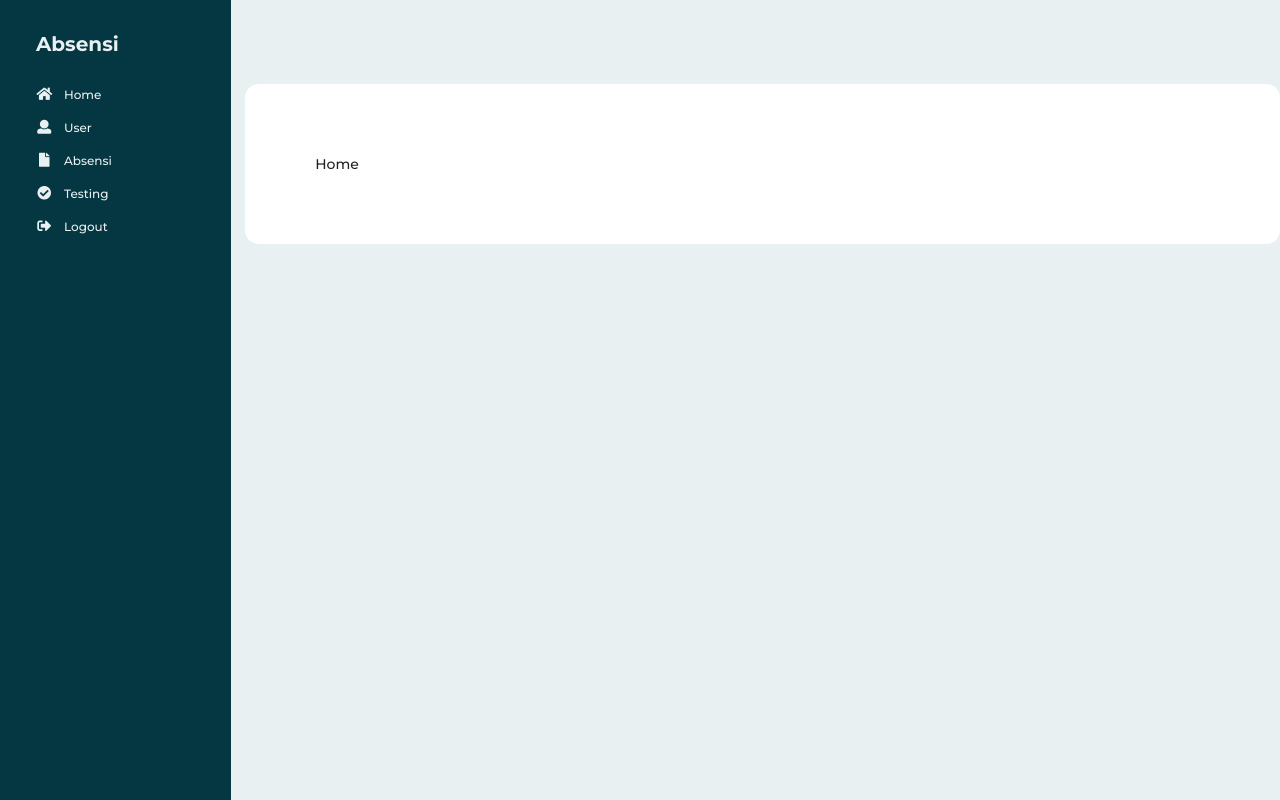
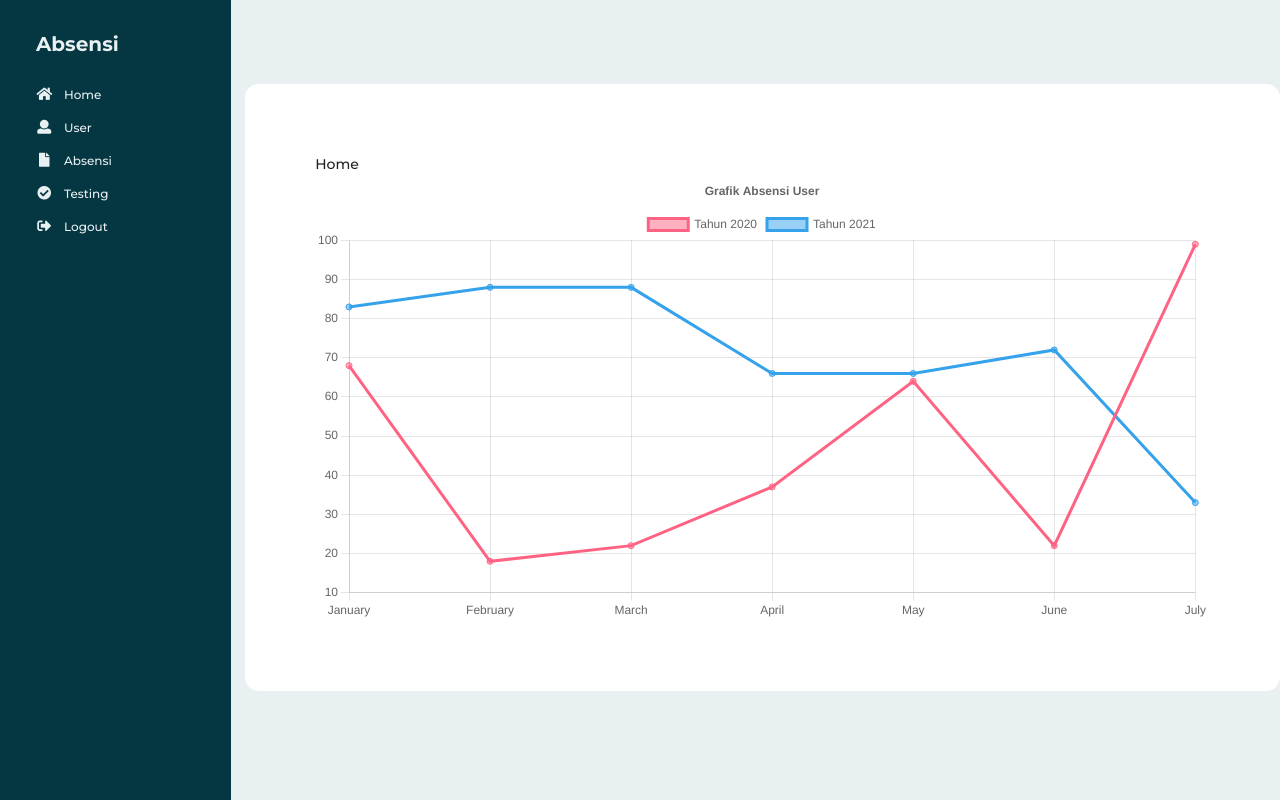
Before and after one commit to syahrul927/attendance-dashboard, a React (Create React App) app: page / in a window 1280 px wide. Built offline with nearby package versions, Linux system fonts and the light colour scheme; sample sign-in values are in the browser's storage.

Commit message:
Home
Add some graph in home page

```diff
--- a/package.json
+++ b/package.json
@@ -7,7 +7,10 @@
     "@testing-library/react": "^11.2.5",
     "@testing-library/user-event": "^12.8.3",
     "axios": "^0.23.0",
+    "chart.js": "^3.7.0",
+    "faker": "^6.6.6",
     "react": "^17.0.2",
+    "react-chartjs-2": "^4.0.1",
     "react-dom": "^17.0.2",
     "react-router-dom": "^5.3.0",
     "react-scripts": "4.0.3",
--- a/src/components/page/home/Home.js
+++ b/src/components/page/home/Home.js
@@ -1,8 +1,72 @@
 import React from 'react'
+import {
+    Chart as ChartJS,
+    CategoryScale,
+    LinearScale,
+    PointElement,
+    LineElement,
+    Title,
+    Tooltip,
+    Legend,
+} from 'chart.js';
+import { Line } from 'react-chartjs-2';
+
+ChartJS.register(
+    CategoryScale,
+    LinearScale,
+    PointElement,
+    LineElement,
+    Title,
+    Tooltip,
+    Legend
+);
+
+const getRandomArbitrary = (min, max) => {
+    min = Math.ceil(min);
+    max = Math.floor(max);
+    return Math.floor(Math.random() * (max - min + 1)) + min;
+}
+export const options = {
+    responsive: true,
+    plugins: {
+        legend: {
+            position: 'top',
+        },
+        title: {
+            display: true,
+            text: 'Grafik Absensi User',
+        },
+    },
+};
+
+const labels = ['January', 'February', 'March', 'April', 'May', 'June', 'July'];
+
+export const data = {
+    labels,
+    datasets: [
+        {
+            label: 'Tahun 2020',
+            data: labels.map(() => getRandomArbitrary(0, 100)),
+            borderColor: 'rgb(255, 99, 132)',
+            backgroundColor: 'rgba(255, 99, 132, 0.5)',
+        },
+        {
+            label: 'Tahun 2021',
+            data: labels.map(() => getRandomArbitrary(0, 100)),
+            borderColor: 'rgb(53, 162, 235)',
+            backgroundColor: 'rgba(53, 162, 235, 0.5)',
+        },
+    ],
+};
+
+
+
 const Home = () => {
-    return(
+    return (
         <div className="ui thirteen wide column" style={{ backgroundColor: '#fff' }}>
             <span>Home</span>
+            <Line options={options} data={data} />
+            {/* {data.datasets.map(item => JSON.stringify(item.data) )} */}
         </div>
     )
 }
--- a/src/components/page/testing/ModalTesting.js
+++ b/src/components/page/testing/ModalTesting.js
@@ -1,6 +1,7 @@
 import React, { useEffect, useRef, useState } from 'react'
 import doRequest from '../../../api'
 import API from '../../../api/pathApi.json'
+import Loading from '../part/loading'
 import { base64ToImageFile } from '../user/imageUtils'
 const ModalTesting = ({ setModal }) => {
     const videoRef = useRef(null)
@@ -9,6 +10,7 @@ const ModalTesting = ({ setModal }) => {
     const [tracks, setTracks] = useState(null)
     const [hasPhoto, setHasPhoto] = useState(false)
     const [userName, setUserName] = useState(null)
+    const [loading, setLoading] = useState(false);
     const getVideo = () => {
 
         navigator.mediaDevices.getUserMedia({
@@ -56,7 +58,7 @@ const ModalTesting = ({ setModal }) => {
         setModal(false)
     }
     const stopStream = () => {
-        if(tracks){
+        if (tracks) {
             tracks.forEach(e => e.stop())
         }
     }
@@ -74,6 +76,7 @@ const ModalTesting = ({ setModal }) => {
     }
     const scanPhoto = async () => {
         if (hasPhoto) {
+            setLoading(true)
             let formData = new FormData()
             const file = await base64ToImageFile(image, `dummy.png`)
             formData.append('image', file)
@@ -83,7 +86,7 @@ const ModalTesting = ({ setModal }) => {
                 }
             }).catch(err => {
                 renderResult('')
-            })
+            }).finally(() => setLoading(false))
         }
     }
     const renderResult = (obj) => {
@@ -108,7 +111,7 @@ const ModalTesting = ({ setModal }) => {
                 </div>
             )
         } else {
-            if(userName === ''){
+            if (userName === '') {
                 return (
                     <div>
                         <p>Maaf anda tidak dikenali</p>
@@ -124,6 +127,7 @@ const ModalTesting = ({ setModal }) => {
                     <div className="header">
                         <h2>Ambil Gambar</h2>
                     </div>
+                    {loading && <Loading />}
                     <div className="image content">
                         <div className="ui medium image">
                             {!hasPhoto && <video ref={videoRef}></video>}
```
Also changed, not shown: 2 other files (tests, documents, lock files or other folders).
